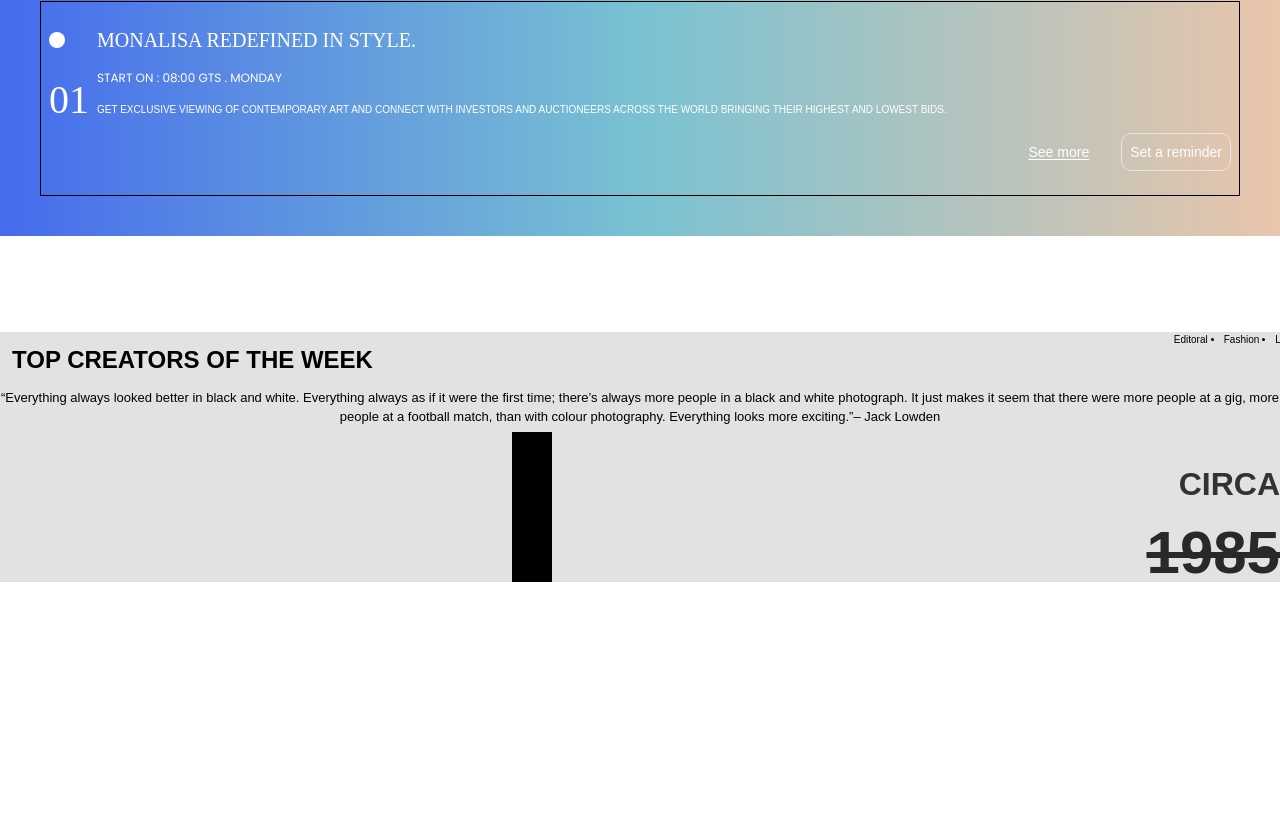
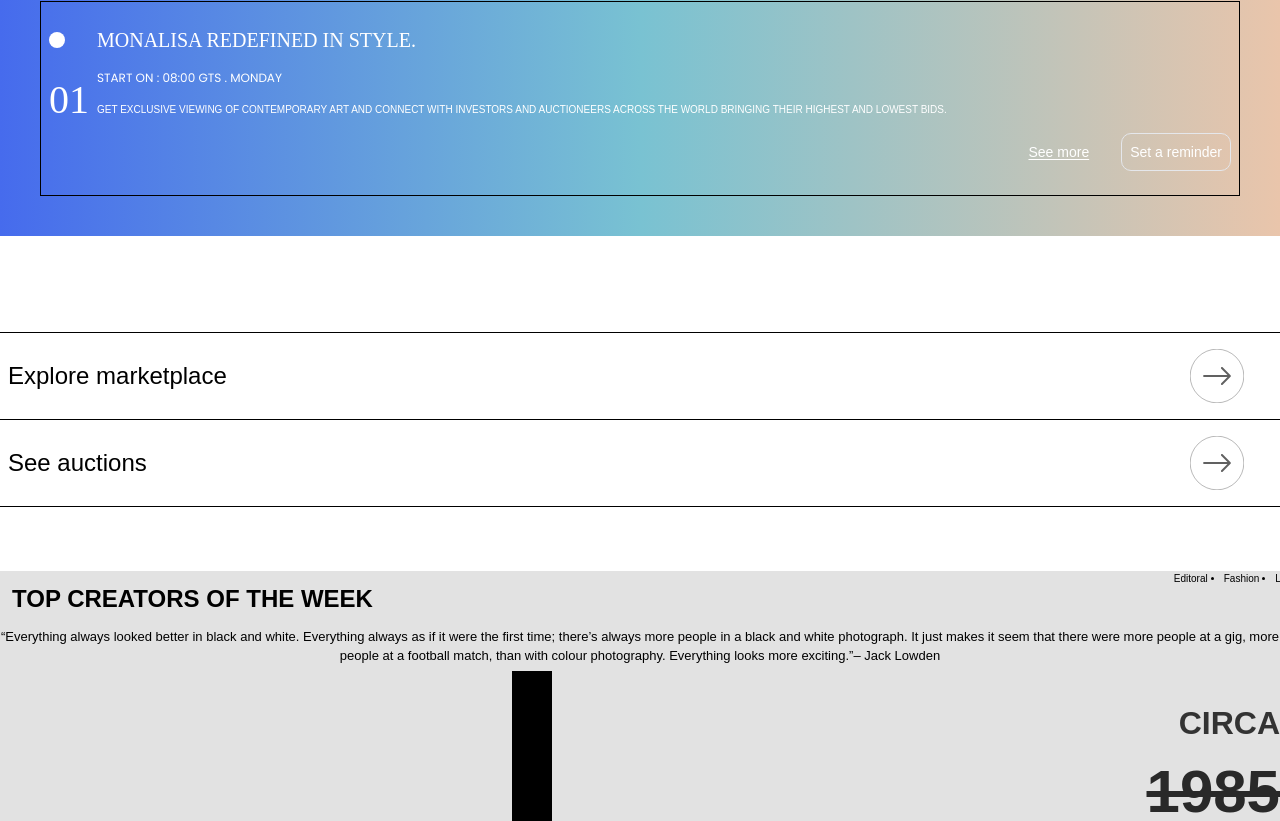
Before and after one commit to eniiku/Artsy, a React (Vite) app: page / in a window 1280 px wide. Shown: the part 1284-2105 px from the top of the page. Before the commit the page ends 1866 px from the top, so only its background shows below. Built offline with nearby package versions, Linux system fonts and the light colour scheme; a web font is replaced by a local one.

Commit message:
feat(HomePage): initalize Link comp in HomePage

```diff
--- a/src/views/Home/HomePage/HomePage.tsx
+++ b/src/views/Home/HomePage/HomePage.tsx
@@ -1,4 +1,5 @@
 import styles from '@/styles';
+import { Link } from '@/components/layout';
 
 const HomePage = () => {
   return (
@@ -58,6 +59,8 @@ const HomePage = () => {
         </div>
       </section>
 
+      {/* Auction section */}
+
       <section
         aria-label='showcase of featured auction event'
         className='-mx-3 my-24 bg-gradient-to-r from-[#466BED] via-[#79C2D2] to-[#c0550957] p-10 text-white overflow-hidden'
@@ -102,6 +105,19 @@ const HomePage = () => {
         </div>
       </section>
 
+      {/* Navigation Links */}
+
+      <section
+        aria-label='navigation links to specific locations on website'
+        className='-mx-3 overflow-hidden border-t border-t-black mb-16'
+      >
+        <Link url='/marketplace'>Explore marketplace</Link>
+
+        <Link url='/auctions'>See auctions</Link>
+      </section>
+
+      {/* Top Creators section  */}
+
       <section
         aria-label='showcase of the best creators for the week'
         className='bg-light_gray_clr-300 -mx-3 relative h-[250px] overflow-hidden'
```
